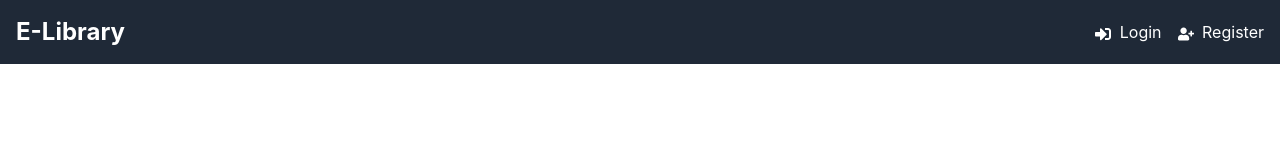
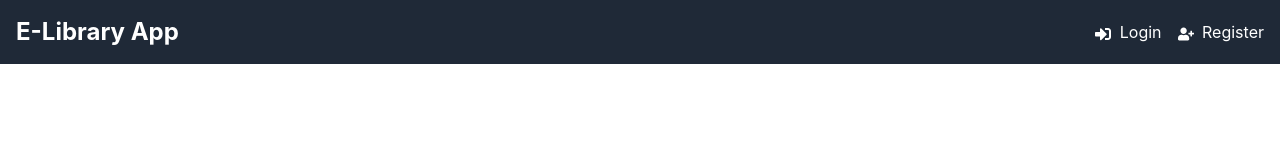
Before and after one commit to Kashyap297/swiftrut-task-7, a React (Create React App) app in the folder frontend/: page /books in a window 1280 px wide. Shown: the top 160 px of the page. Built offline with nearby package versions, Linux system fonts and the light colour scheme.

Commit message:
header updated

```diff
--- a/frontend/src/components/Header.jsx
+++ b/frontend/src/components/Header.jsx
@@ -19,7 +19,7 @@ const Header = () => {
       {/* Logo */}
       <div>
         <Link to="/" className="text-2xl font-bold">
-          E-Library
+          E-Library App
         </Link>
       </div>
 
```
